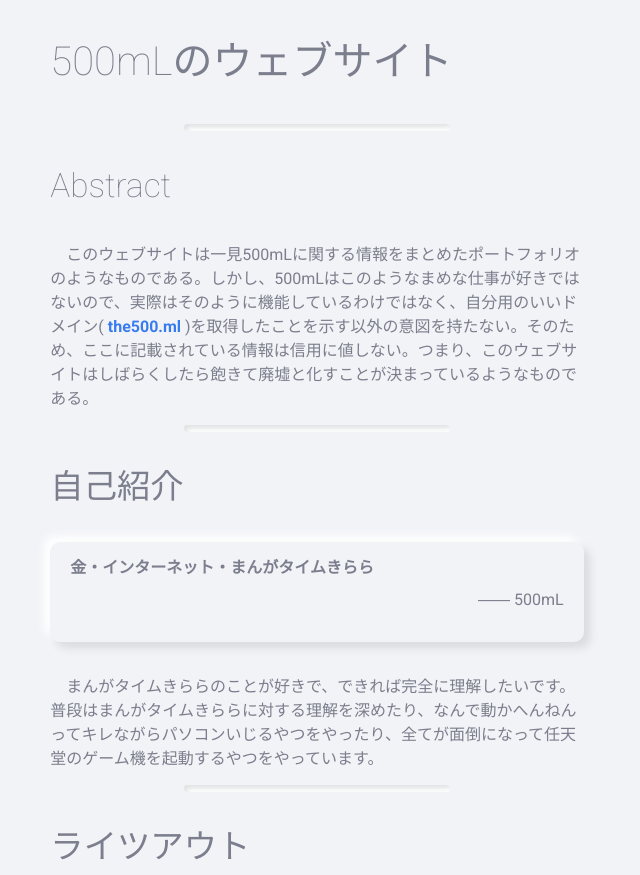
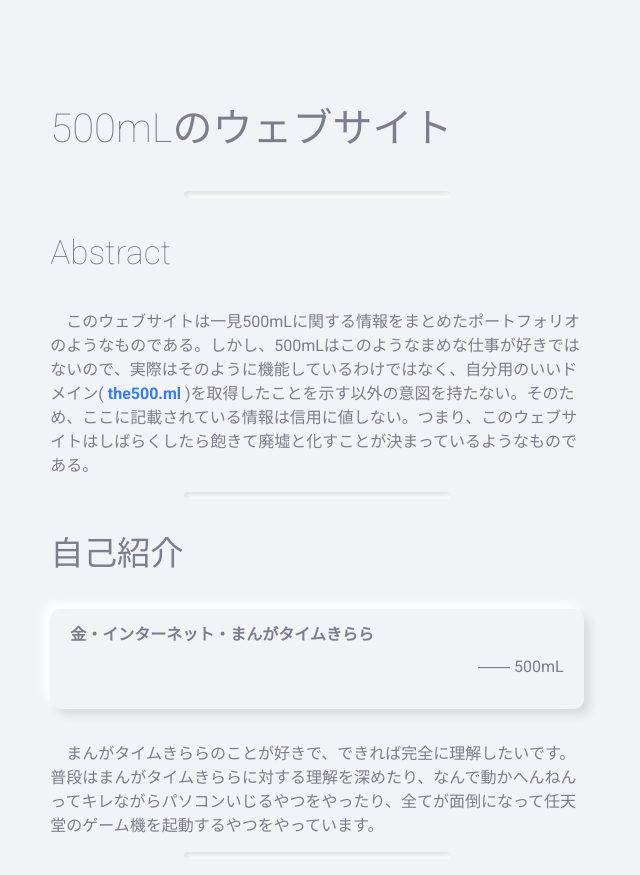
Before and after one commit to 500cc/website, a plain HTML site: page index.html in a window 1280 px wide. Shown: the top 875 px of the page, without its empty margins (323-963 px from the left). Drawn offline with Linux system fonts and the light colour scheme.

Commit message:
make it look better

```diff
--- a/index.html
+++ b/index.html
@@ -26,8 +26,8 @@
 
         .content {
             margin: auto;
-            padding-bottom: 10em;
-            width: 40em;
+            padding: 5em;
+            width: 50em;
         }
     </style>
     <script src="js/lightsout.js"></script>
```
